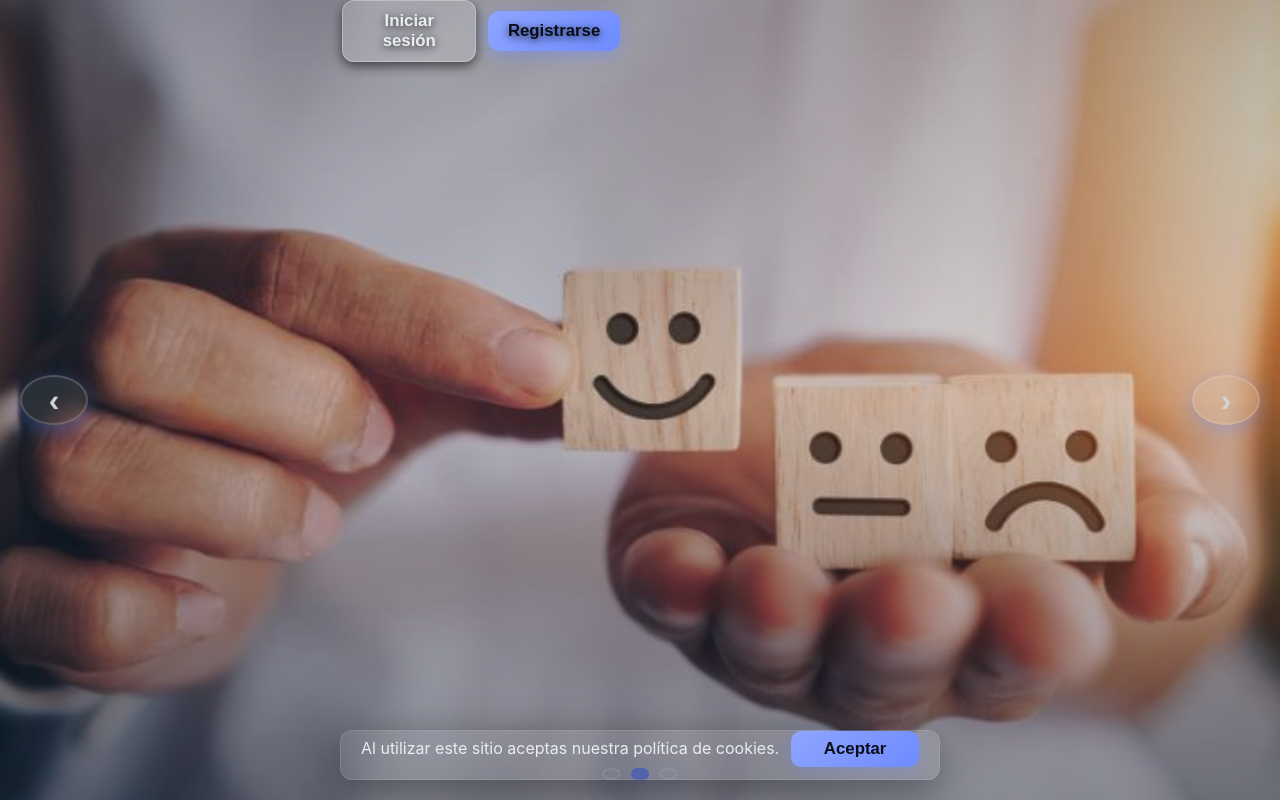
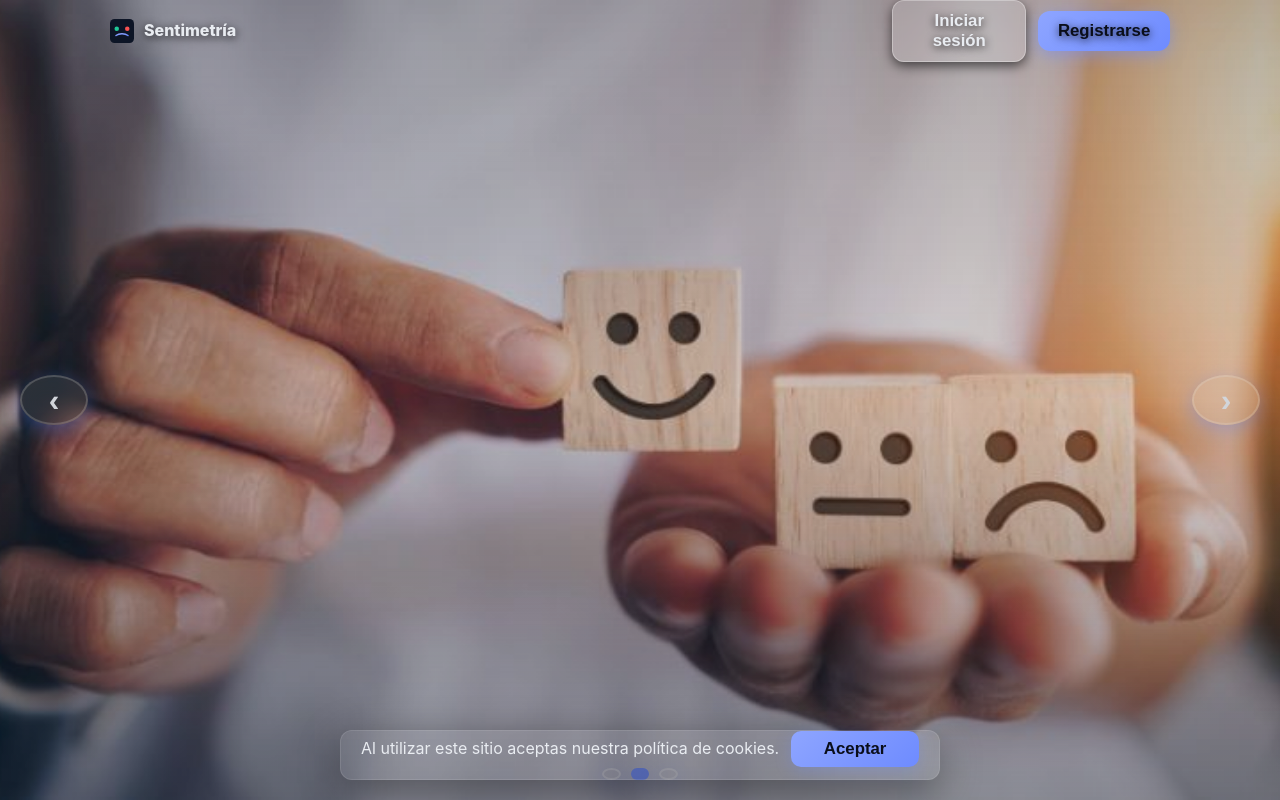
Before and after one commit to crisncr/inteligenciaArtificial, a React (Vite) app: page / in a window 1280 px wide. Shown: the top 800 px of the page. Built offline with nearby package versions, Linux system fonts and the light colour scheme.

Commit message:
Fix: Remover estilos inline del navbar que interferían con el CSS - Navbar ahora usa solo clases CSS para mejor control - Menú hamburguesa y botones funcionan correctamente

```diff
--- a/src/components/Navbar.jsx
+++ b/src/components/Navbar.jsx
@@ -54,7 +54,7 @@ function Navbar({ user, onLoginClick, onRegisterClick, onLogout, transparent = f
   }
 
   return (
-    <nav className={`nav ${transparent ? 'nav--transparent' : ''}`} style={{ position: 'absolute', top: 0, left: 0, right: 0, zIndex: 1001 }}>
+    <nav className={`nav ${transparent ? 'nav--transparent' : ''}`}>
       {/* Logo solo cuando NO hay usuario (página pública) */}
       {!user && (
         <div className="nav__brand">
```
